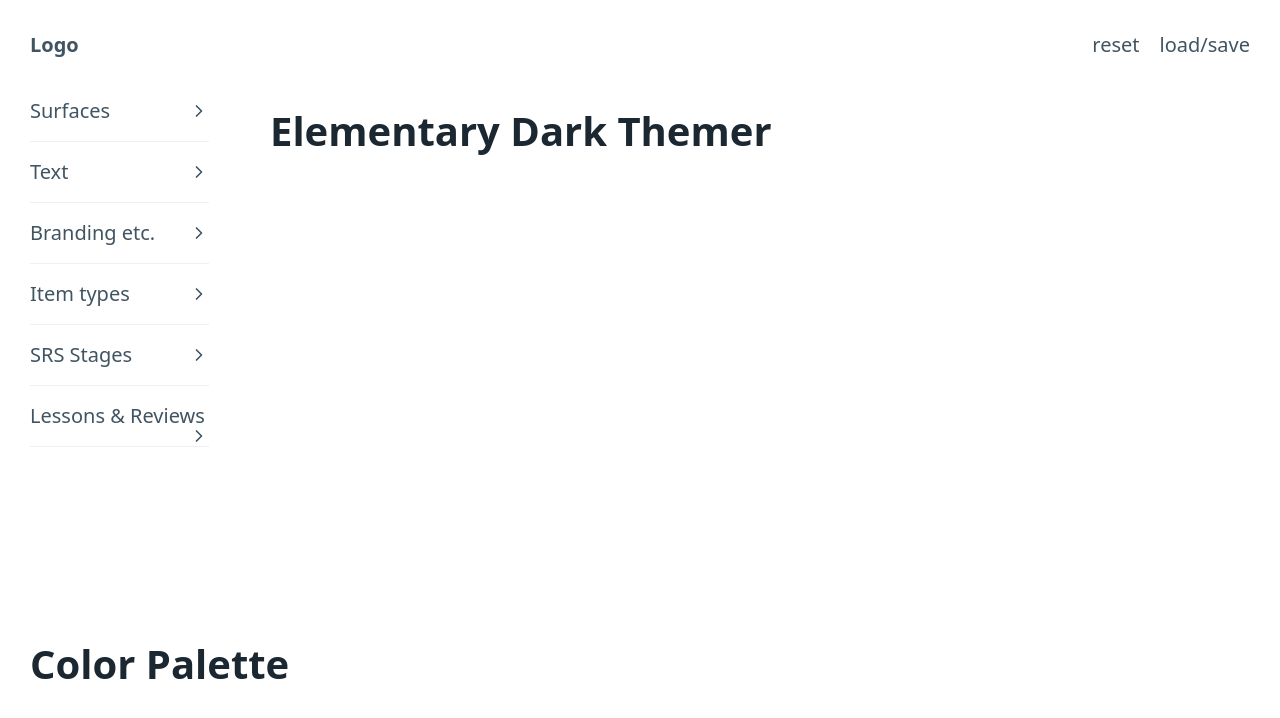
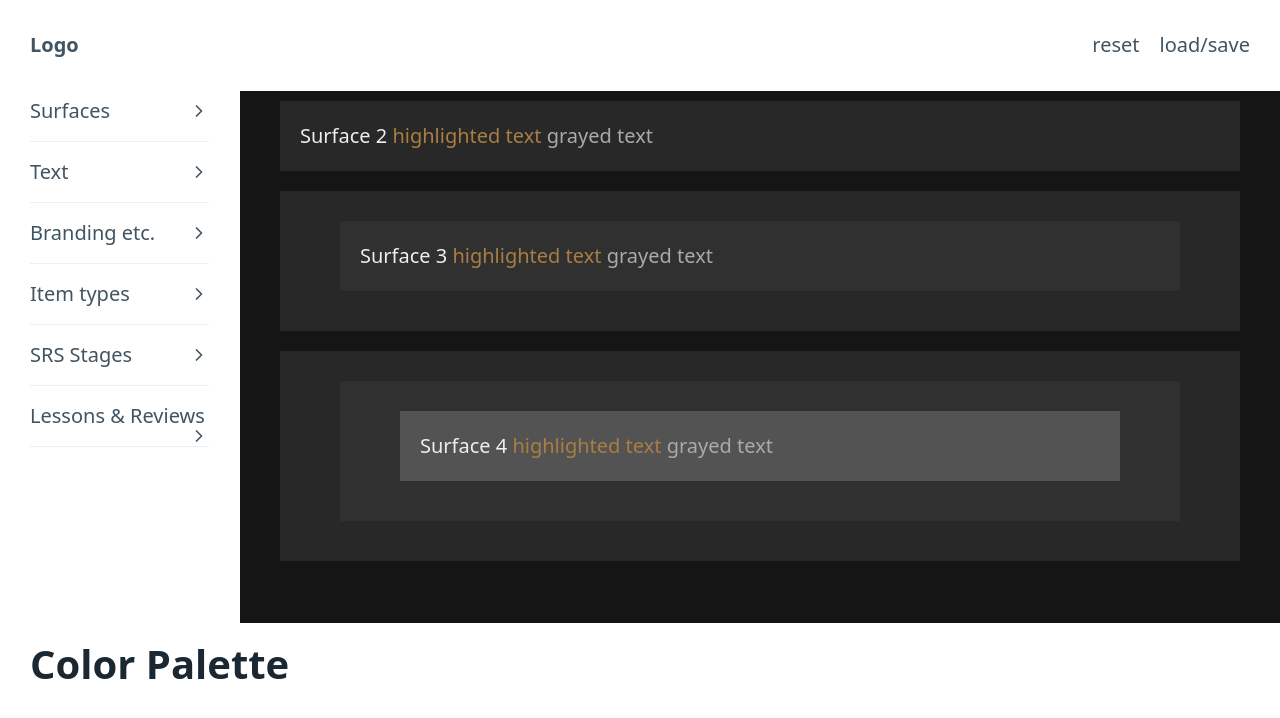
Before and after one commit to wrex/ed-themer, a SvelteKit app: page / in a window 1280 px wide. Shown: the top 718 px of the page. Built offline with nearby package versions, Linux system fonts and the light colour scheme.

Commit message:
surfaces & text working

```diff
--- a/src/app.css
+++ b/src/app.css
@@ -1,6 +1,6 @@
 .app-container {
 	display: grid;
-	min-height: 100vh;
+	height: 100vh;
 	grid-template-columns: 12em 1fr;
 	grid-template-rows: auto 3fr 1fr;
 	grid-template-areas:
@@ -29,6 +29,7 @@
 }
 
 #samples {
+	padding: 0;
 	grid-area: samples;
 }
 
--- /dev/null
+++ b/src/components/Samples.svelte
@@ -0,0 +1,58 @@
+<div class="surface-1">
+  <div class="inset surface-2">
+    Surface 2 <span class="highlight">highlighted text</span> <span class="grayed">grayed text</span>
+  </div>
+  <div class="inset surface-2">
+    <div class="inset surface-3">
+      Surface 3 <span class="highlight">highlighted text</span> <span class="grayed">grayed text</span>
+    </div>
+  </div>
+  <div class="inset surface-2">
+    <div class="inset surface-3">
+      <div class="inset surface-4">
+        Surface 4 <span class="highlight">highlighted text</span> <span class="grayed">grayed text</span>
+      </div>
+    </div>
+  </div>
+</div>
+
+<style>
+
+  .surface-1 {
+    height: 100%;
+    background-color: var(--USER-surface-1);
+    color: var(--USER-text-clr);
+    overflow: scroll;
+  }
+
+  .inset {
+    padding: 1em;
+    margin: 0.5em 2em;
+  }
+  .surface-2,
+  .surface-3,
+  .surface-4,
+  .inverted-surface {
+    margin-bottom: 1em;
+  }
+  .surface-2 {
+    background-color: var(--USER-surface-2);
+  }
+  .surface-3 {
+    background-color: var(--USER-surface-3);
+  }
+  .surface-4 {
+    background-color: var(--USER-surface-4);
+  }
+  .inverted-surface {
+    background-color: var(--USER-inverted-surface);
+  }
+
+  .highlight {
+    color: var(--USER-highlight-text);
+  }
+
+  .grayed {
+    color: var(--USER-grayed-text);
+  }
+</style>
--- a/src/components/SurfaceColors.svelte
+++ b/src/components/SurfaceColors.svelte
@@ -1,14 +1,18 @@
+<script>
+  import {userProps} from '$lib/userPropStore.js';
+</script>
+
 <label for="surface-1">surface-1</label>
-<input type="color" name="surface-1" id="surface-1" value="#151515">
+<input type="color" name="surface-1" id="surface-1" bind:value={$userProps['--USER-surface-1']}>
 
 <label for="surface-2">surface-2</label>
-<input type="color" name="surface-2" id="surface-2" value="#282828">
+<input type="color" name="surface-2" id="surface-2" bind:value={$userProps['--USER-surface-2']}>
 
 <label for="surface-3">surface-3</label>
-<input type="color" name="surface-3" id="surface-3" value="#303030">
+<input type="color" name="surface-3" id="surface-3" bind:value={$userProps['--USER-surface-3']}>
 
 <label for="surface-4">surface-4</label>
-<input type="color" name="surface-4" id="surface-4" value="#535353">
+<input type="color" name="surface-4" id="surface-4" bind:value={$userProps['--USER-surface-4']}>
 
 <label for="inverted-surface">inverted-surface</label>
-<input type="color" name="inverted-surface" id="inverted-surface" value="#eeeeee">
+<input type="color" name="inverted-surface" id="inverted-surface" bind:value={$userProps['--USER-inverted-surface']}>
--- a/src/components/TextColors.svelte
+++ b/src/components/TextColors.svelte
@@ -1,11 +1,15 @@
+<script>
+  import {userProps} from '$lib/userPropStore.js';
+</script>
+
 <label for="text-clr">text-clr</label>
-<input type="color" name="text-clr" id="text-clr" value="#eeeeee">
+<input type="color" name="text-clr" id="text-clr" bind:value={$userProps['--USER-text-clr']}>
 
 <label for="inverted-text">inverted-text</label>
-<input type="color" name="inverted-text" id="inverted-text" value="#151515">
+<input type="color" name="inverted-text" id="inverted-text" bind:value={$userProps['--USER-inverted-text']}>
 
 <label for="highlight-text">highlight-text</label>
-<input type="color" name="highlight-text" id="highlight-text" value="#a97e42">
+<input type="color" name="highlight-text" id="highlight-text" bind:value={$userProps['--USER-highlight-text']}>
 
 <label for="grayed-text">grayed-text</label>
-<input type="color" name="grayed-text" id="grayed-text" value="#aaaaaa">
+<input type="color" name="grayed-text" id="grayed-text" bind:value={$userProps['--USER-grayed-text']}>
--- /dev/null
+++ b/src/lib/userPropStore.js
@@ -0,0 +1,33 @@
+import { writable } from 'svelte/store';
+
+export const defaultProps = {
+	'--USER-surface-1': '#151515',
+	'--USER-surface-2': '#282828',
+	'--USER-surface-3': '#303030',
+	'--USER-surface-4': '#535353',
+	'--USER-inverted-surface': '#eeeeee',
+	'--USER-text-clr': '#eeeeee',
+	'--USER-inverted-text': '#151515',
+	'--USER-highlight-text': '#a97e42',
+	'--USER-grayed-text': '#aaaaaa',
+	'--USER-brand': '#9c4644',
+	'--USER-progress-clr': '#a97e42',
+	'--USER-success': '#519053',
+	'--USER-alert': '#9c4644',
+	'--USER-radical-clr': '#56638a',
+	'--USER-kanji-clr': '#9c4644',
+	'--USER-vocab-clr': '#58896f',
+	'--USER-apprentice-clr': '#535353',
+	'--USER-guru-clr': '#7c684b',
+	'--USER-master-clr': '#a97e42',
+	'--USER-enlightened-clr': '#a26144',
+	'--USER-burned-clr': '#9c4644',
+	'--USER-lesson-clr': '#56638a',
+	'--USER-review-clr': '#9c4644',
+	'--USER-correct': '#58896f',
+	'--USER-incorrect': '#9c4644',
+	'--USER-meaning-clr': '#a97e42',
+	'--USER-reading-clr': '#282828'
+};
+
+export const userProps = writable(defaultProps);
--- a/src/routes/+page.svelte
+++ b/src/routes/+page.svelte
@@ -6,6 +6,25 @@
   import BrandColors from "../components/BrandColors.svelte";
   import LessonReviewColors from "../components/LessonReviewColors.svelte";
   import MainNav from "../components/MainNav.svelte";
+  import Samples from "../components/Samples.svelte";
+
+  import { userProps } from '$lib/userPropStore.js';
+
+  // $: styleString = Object.keys($userProps).reduce(
+  //   (acc, cur) => acc + `${cur}: ${$userProps[cur]}; `, ""
+  // );
+
+ $: styleString = `
+  --USER-surface-1: ${$userProps['--USER-surface-1']};
+  --USER-surface-2: ${$userProps['--USER-surface-2']};
+  --USER-surface-3: ${$userProps['--USER-surface-3']};
+  --USER-surface-4: ${$userProps['--USER-surface-4']};
+  --USER-inverted-surface: ${$userProps['--USER-inverted-surface']};
+  --USER-text-clr: ${$userProps['--USER-text-clr']};
+  --USER-inverted-text: ${$userProps['--USER-inverted-text']};
+  --USER-highlight-text: ${$userProps['--USER-highlight-text']};
+  --USER-grayed-text: ${$userProps['--USER-grayed-text']};
+  `;
 </script>
 
 <MainNav />
@@ -44,8 +63,8 @@
   </form>
 </aside>
 
-<main id="samples">
-  <h1>Elementary Dark Themer</h1>
+<main id="samples" style={styleString}>
+  <Samples />
 </main>
 
 <footer id="palette">
```
